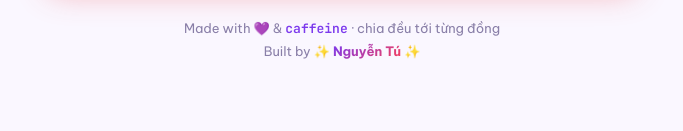
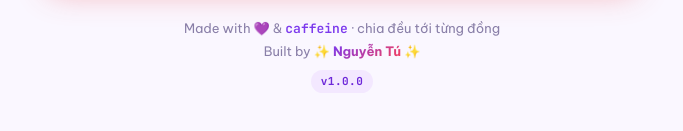
Before and after one commit to tnvn-dev/checksplit_app, a plain HTML site: page index.html in a window 1280 px wide. Shown: the part 1611-1742 px from the top of the page, without its empty margins (298-981 px from the left). Drawn offline with Linux system fonts and the light colour scheme.

Commit message:
built version v1.0.0

```diff
--- a/index.html
+++ b/index.html
@@ -429,6 +429,18 @@
     -webkit-text-fill-color: transparent;
     font-weight: 700;
   }
+  footer .version {
+    display: inline-block;
+    margin-top: 6px;
+    padding: 2px 10px;
+    border-radius: 999px;
+    background: var(--primary-light);
+    color: var(--primary-dark);
+    font-family: 'JetBrains Mono', monospace;
+    font-size: 11px;
+    font-weight: 700;
+    letter-spacing: .5px;
+  }
 
   .step-label {
     display: flex;
@@ -536,6 +548,8 @@
       Made with 💜 &amp; <span class="mono">caffeine</span> · chia đều tới từng đồng
       <br>
       Built by ✨ <span class="author">Nguyễn Tú</span> ✨
+      <br>
+      <span class="version">v1.0.0</span>
     </footer>
   </main>
 
```
